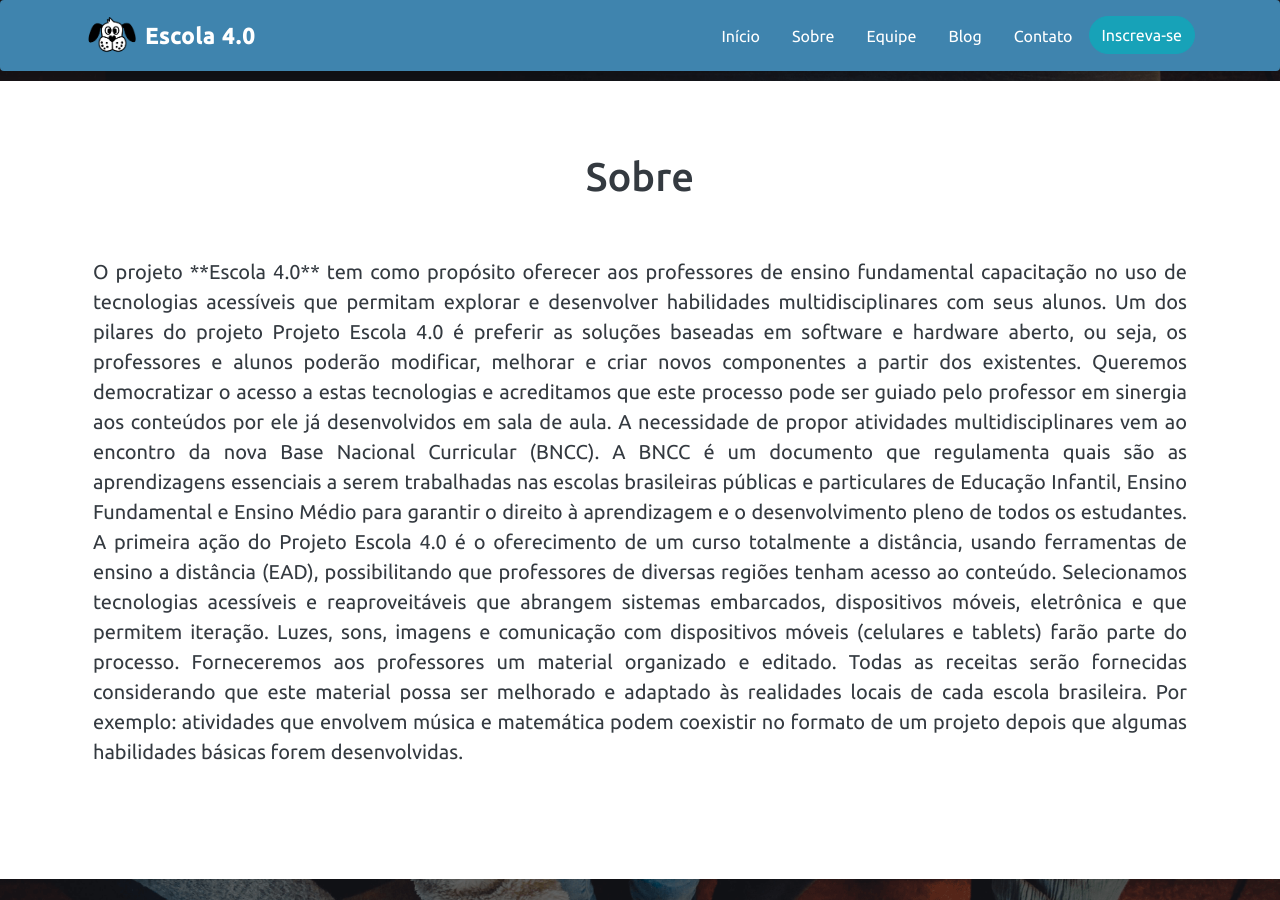
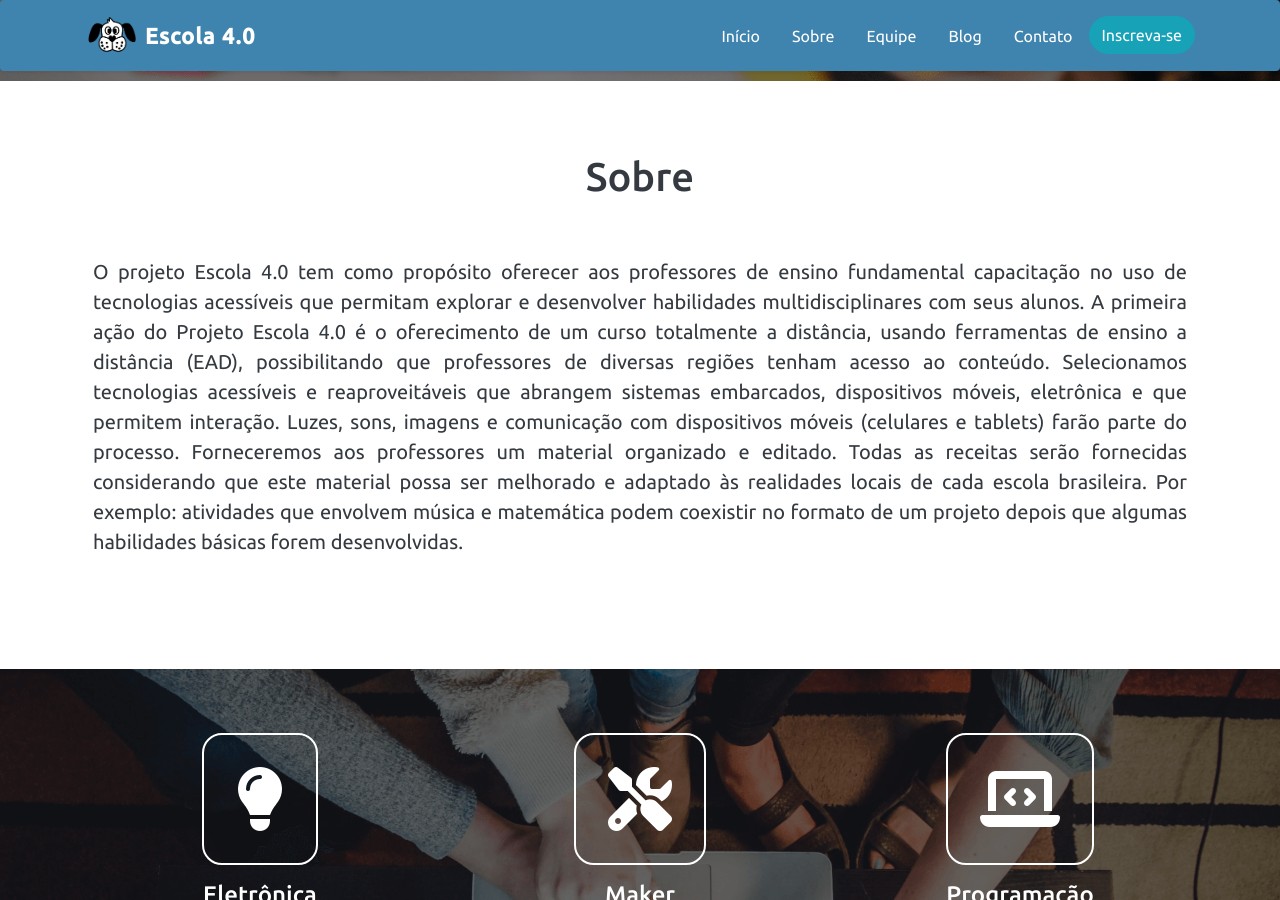
Before and after one commit to FBSeletronica/site-escola-40, a Jekyll site: the page built from index.md, in a window 1280 px wide and 900 px high, scrolled down 819 px. Built offline with Jekyll 4.4.1, drawn with Linux system fonts in a browser that asks for light colours; nearby versions of some CDN libraries; some of the changed text lies outside the part shown.

Commit message:
Imagens dos Slides

```diff
--- a/index.md
+++ b/index.md
@@ -16,20 +17,11 @@
   description: Receba as atualizações sobre o curso.
 ---
 
-O projeto **Escola 4.0** tem como propósito oferecer aos professores de ensino fundamental capacitação no uso de tecnologias acessíveis que permitam explorar e desenvolver habilidades multidisciplinares com seus alunos.
-
-
-Um dos pilares do projeto Projeto Escola 4.0 é preferir as soluções baseadas em software e hardware aberto, ou seja, os professores e alunos poderão modificar, melhorar e criar novos componentes a partir dos existentes.
-
-
-Queremos democratizar o acesso a estas tecnologias e acreditamos que este processo pode ser guiado pelo professor em sinergia aos conteúdos por ele já desenvolvidos em sala de aula.
-
-
-A necessidade de propor atividades multidisciplinares vem ao encontro da nova Base Nacional Curricular (BNCC). A BNCC é um documento que regulamenta quais são as aprendizagens essenciais a serem trabalhadas nas escolas brasileiras públicas e particulares de Educação Infantil, Ensino Fundamental e Ensino Médio para garantir o direito à aprendizagem e o desenvolvimento pleno de todos os estudantes.
+O projeto Escola 4.0 tem como propósito oferecer aos professores de ensino fundamental capacitação no uso de tecnologias acessíveis que permitam explorar e desenvolver habilidades multidisciplinares com seus alunos.
 
 
 A primeira ação do Projeto Escola 4.0 é o oferecimento de um curso totalmente a distância, usando ferramentas de ensino a distância (EAD), possibilitando que professores de diversas regiões tenham acesso ao conteúdo.
-Selecionamos tecnologias acessíveis e reaproveitáveis que abrangem sistemas embarcados, dispositivos móveis, eletrônica e que permitem iteração. Luzes, sons, imagens e comunicação com dispositivos móveis (celulares e tablets) farão parte do processo.
+Selecionamos tecnologias acessíveis e reaproveitáveis que abrangem sistemas embarcados, dispositivos móveis, eletrônica e que permitem interação. Luzes, sons, imagens e comunicação com dispositivos móveis (celulares e tablets) farão parte do processo.
 
 
 Forneceremos aos professores um material organizado e editado. Todas as receitas serão fornecidas considerando que este material possa ser melhorado e adaptado às realidades locais de cada escola brasileira.
```
Also changed, not shown: other parts of index.md (+2 -1 lines), _slides/slide.md (+1 -1 lines), _slides/slide1.md (+1 -1 lines), assets/img/slide_01.png (added), assets/img/slide_02.png (added), assets/img/team/raphael.jpg, assets/img/team/samuel.jpeg, assets/img/team/vilhete.jpg, 7 other files.
